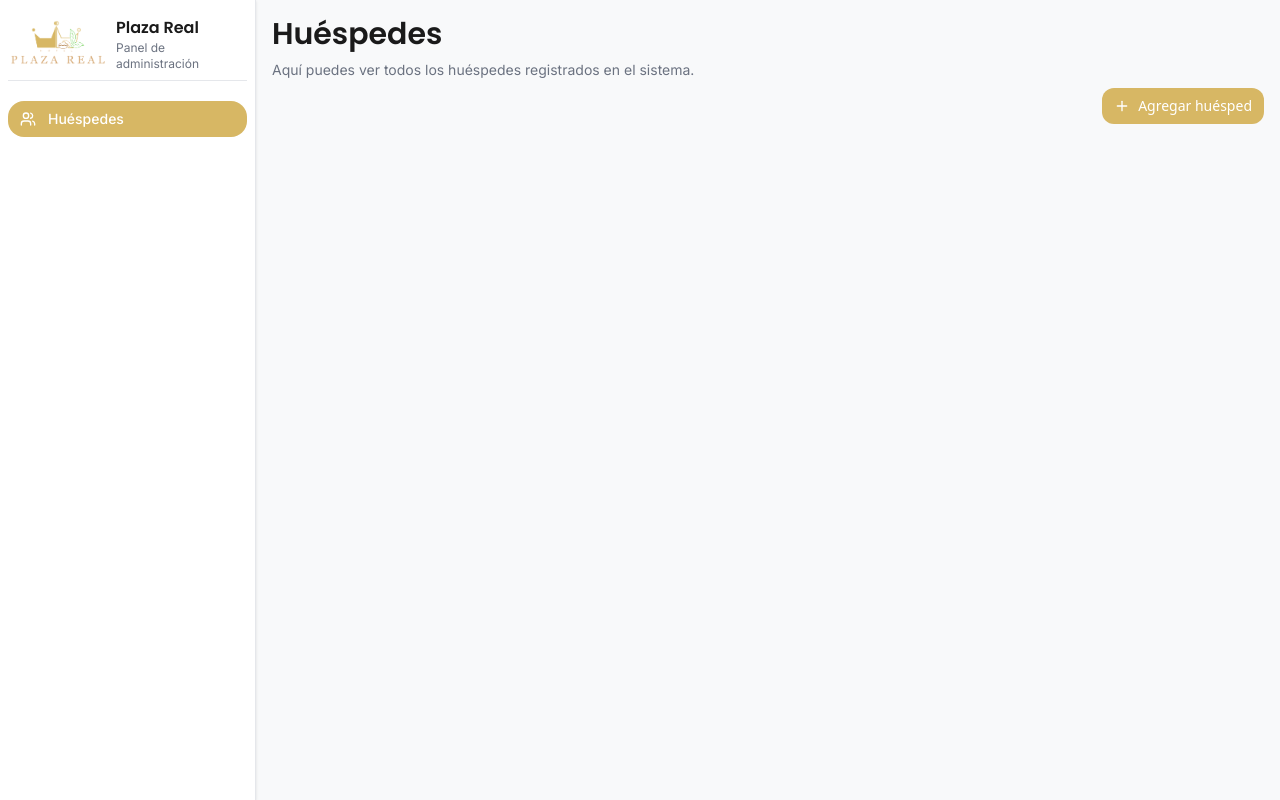
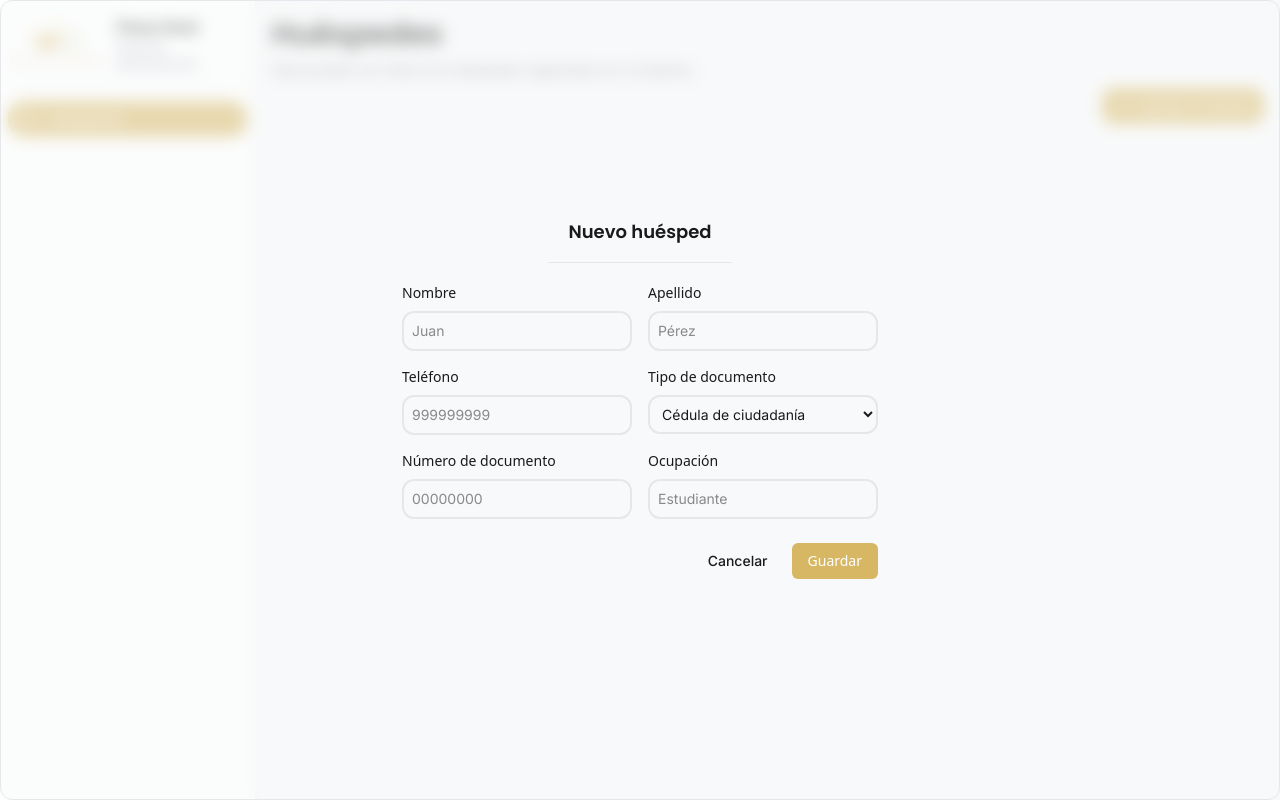
Before and after one commit to disto-stack/hotel-plaza-real-super, a React app in the folder apps/admin/: page /guests in a window 1280 px wide. Both pictures are taken after a click on the button "Agregar huésped". Built offline with nearby package versions, Linux system fonts and the light colour scheme; some packages are replaced by stand-ins of ours; no server answers.

Commit message:
Add guest creation modal and integrate with GuestsPage
- Introduced GuestCreateModal component for adding new guests.
- Updated GuestsPage to include a button that opens the GuestCreateModal.
- Enhanced form handling in GuestCreateModal with validation and error messaging.
- Modified the API interface to make the occupation field mandatory and nationality optional.

```diff
--- a/apps/admin/src/app/(dashboard)/guests/page.tsx
+++ b/apps/admin/src/app/(dashboard)/guests/page.tsx
@@ -1,12 +1,15 @@
 "use client";
 
 import { Plus } from "lucide-react";
+import { useState } from "react";
+import GuestCreateModal from "@/components/dashboard/guests/GuestCreateModal";
 import GuestsTable from "@/components/dashboard/guests/GuestTable";
 import { Button } from "@/components/ui/button";
 import { useGuests } from "@/hooks/useGuests";
 
 export default function GuestsPage() {
 	const { data: guests, isLoading, error } = useGuests();
+	const [openCreate, setOpenCreate] = useState(false);
 
 	return (
 		<main className="flex-1 p-4">
@@ -19,7 +22,10 @@ export default function GuestsPage() {
 
 			<section>
 				<div className="flex justify-end py-2">
-					<Button className="btn btn-primary rounded-xl">
+					<Button
+						className="btn btn-primary rounded-xl"
+						onClick={() => setOpenCreate(true)}
+					>
 						<Plus className="w-4 h-4" />
 						Agregar huésped
 					</Button>
@@ -37,6 +43,10 @@ export default function GuestsPage() {
 				)}
 				{guests && <GuestsTable guests={guests} />}
 			</section>
+			<GuestCreateModal
+				open={openCreate}
+				onClose={() => setOpenCreate(false)}
+			/>
 		</main>
 	);
 }
--- /dev/null
+++ b/apps/admin/src/components/dashboard/guests/GuestCreateModal.tsx
@@ -0,0 +1,189 @@
+"use client";
+
+import { useId, useState } from "react";
+import { Button } from "@/components/ui/button";
+import { useCreateGuest } from "@/hooks/useGuests";
+
+interface GuestCreateModalProps {
+	open: boolean;
+	onClose: () => void;
+}
+
+export default function GuestCreateModal({
+	open,
+	onClose,
+}: GuestCreateModalProps) {
+	const { mutateAsync, isPending } = useCreateGuest();
+
+	const [firstName, setFirstName] = useState("");
+	const [lastName, setLastName] = useState("");
+	const [phone, setPhone] = useState("");
+	const [documentType, setDocumentType] = useState("National ID");
+	const [documentNumber, setDocumentNumber] = useState("");
+	const [occupation, setOccupation] = useState("");
+	const [error, setError] = useState<string | null>(null);
+
+	const firstNameId = useId();
+	const lastNameId = useId();
+	const phoneId = useId();
+	const documentTypeId = useId();
+	const documentNumberId = useId();
+	const occupationId = useId();
+
+	if (!open) return null;
+
+	const reset = () => {
+		setFirstName("");
+		setLastName("");
+		setPhone("");
+		setDocumentType("National ID");
+		setDocumentNumber("");
+		setOccupation("");
+		setError(null);
+	};
+
+	const handleClose = () => {
+		if (isPending) return;
+		reset();
+		onClose();
+	};
+
+	const handleSubmit = async (e: React.FormEvent<HTMLFormElement>) => {
+		e.preventDefault();
+		setError(null);
+
+		if (!firstName || !lastName || !documentType || !documentNumber) {
+			setError("Por favor completa los campos obligatorios");
+			return;
+		}
+
+		try {
+			await mutateAsync({
+				firstName,
+				lastName,
+				phone,
+				documentType,
+				documentNumber,
+				occupation,
+			});
+			handleClose();
+		} catch (err: any) {
+			setError(err?.message ?? "No se pudo crear el huésped");
+		}
+	};
+
+	return (
+		<main className="fixed inset-0 z-50 flex flex-col items-center justify-center bg-background/50 backdrop-blur-sm rounded-xl border border-border">
+			<header className="flex items-center justify-between px-5 py-4 border-b border-border">
+				<h2 className="text-lg font-semibold font-heading">Nuevo huésped</h2>
+			</header>
+
+			<form onSubmit={handleSubmit} className="p-5 space-y-4">
+				{error && (
+					<div className="text-sm text-destructive bg-destructive/10 border border-destructive/30 rounded-md px-3 py-2">
+						{error}
+					</div>
+				)}
+
+				<section className="grid grid-cols-1 md:grid-cols-2 gap-4">
+					<article className="flex flex-col gap-2">
+						<label htmlFor="firstName" className="text-sm font-medium">
+							Nombre
+						</label>
+						<input
+							className="form-input"
+							value={firstName}
+							id={firstNameId}
+							onChange={(e) => setFirstName(e.target.value)}
+							placeholder="Juan"
+						/>
+					</article>
+					<article className="flex flex-col gap-2">
+						<label htmlFor={lastNameId} className="text-sm font-medium">
+							Apellido
+						</label>
+						<input
+							className="form-input"
+							value={lastName}
+							id={lastNameId}
+							onChange={(e) => setLastName(e.target.value)}
+							placeholder="Pérez"
+						/>
+					</article>
+
+					<article className="flex flex-col gap-2">
+						<label htmlFor={phoneId} className="text-sm font-medium">
+							Teléfono
+						</label>
+						<input
+							className="form-input"
+							value={phone}
+							id={phoneId}
+							onChange={(e) => setPhone(e.target.value)}
+							placeholder="999999999"
+						/>
+					</article>
+
+					<article className="flex flex-col gap-2">
+						<label htmlFor={documentTypeId} className="text-sm font-medium">
+							Tipo de documento
+						</label>
+						<select
+							className="form-input"
+							value={documentType}
+							id={documentTypeId}
+							onChange={(e) => setDocumentType(e.target.value)}
+						>
+							<option value="Passport">Pasaporte</option>
+							<option value="National ID">Cédula de ciudadanía</option>
+							<option value="Identity Card">Tarjeta de identidad</option>
+						</select>
+					</article>
+					<article className="flex flex-col gap-2">
+						<label htmlFor={documentNumberId} className="text-sm font-medium">
+							Número de documento
+						</label>
+						<input
+							className="form-input"
+							value={documentNumber}
+							id={documentNumberId}
+							onChange={(e) => setDocumentNumber(e.target.value)}
+							placeholder="00000000"
+						/>
+					</article>
+
+					<article className="flex flex-col gap-2">
+						<label htmlFor={occupationId} className="text-sm font-medium">
+							Ocupación
+						</label>
+						<input
+							className="form-input"
+							value={occupation}
+							id={occupationId}
+							onChange={(e) => setOccupation(e.target.value)}
+							placeholder="Estudiante"
+						/>
+					</article>
+				</section>
+
+				<section className="flex justify-end gap-2 pt-2">
+					<Button
+						type="reset"
+						className="btn btn-ghost bg-transparent text-foreground hover:bg-primary/10 hover:text-primary font-sans"
+						onClick={handleClose}
+						disabled={isPending}
+					>
+						Cancelar
+					</Button>
+					<Button
+						type="submit"
+						className="btn btn-primary"
+						disabled={isPending}
+					>
+						{isPending ? "Guardando..." : "Guardar"}
+					</Button>
+				</section>
+			</form>
+		</main>
+	);
+}
--- a/apps/admin/src/lib/api/guests.ts
+++ b/apps/admin/src/lib/api/guests.ts
@@ -21,8 +21,8 @@ export interface CreateGuestData {
 	phone?: string;
 	documentType: string;
 	documentNumber: string;
-	nationality: string;
-	occupation?: string;
+	nationality?: string;
+	occupation: string;
 }
 
 export const guestsApi = {
```
